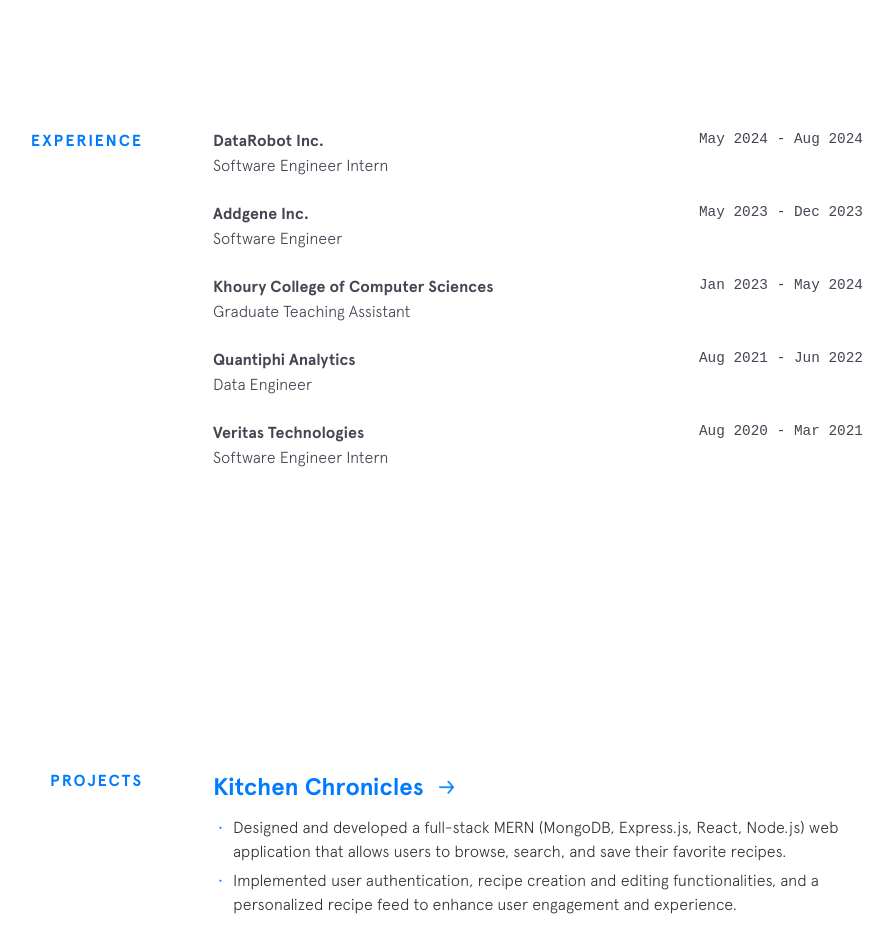
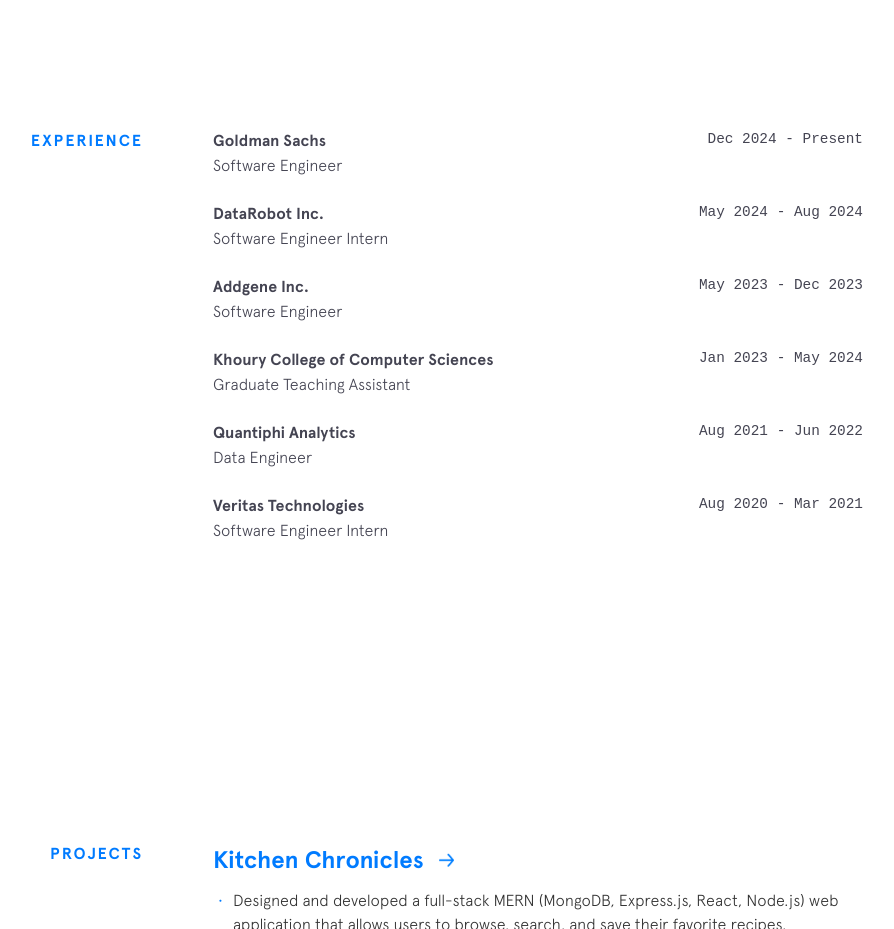
Before and after one commit to shreya2430/Portfolio, a Gatsby site: page / in a window 1280 px wide. Shown: the part 1640-2569 px from the top of the page, without its empty margins (237-1131 px from the left). Built offline with nearby package versions, Linux system fonts and the light colour scheme; Gatsby itself is replaced by a stand-in of ours.

Commit message:
Add GS Exp

```diff
--- a/src/components/experience/experience.js
+++ b/src/components/experience/experience.js
@@ -3,6 +3,12 @@
 
 
 const experienceData = [
+  {
+    "company": "Goldman Sachs",
+    "url": "https://www.goldmansachs.com/",
+    "time": "Dec 2024 - Present",
+    "position": "Software Engineer"
+  },
   {
     "company": "DataRobot Inc.",
     "url": "https://www.datarobot.com/",
```
